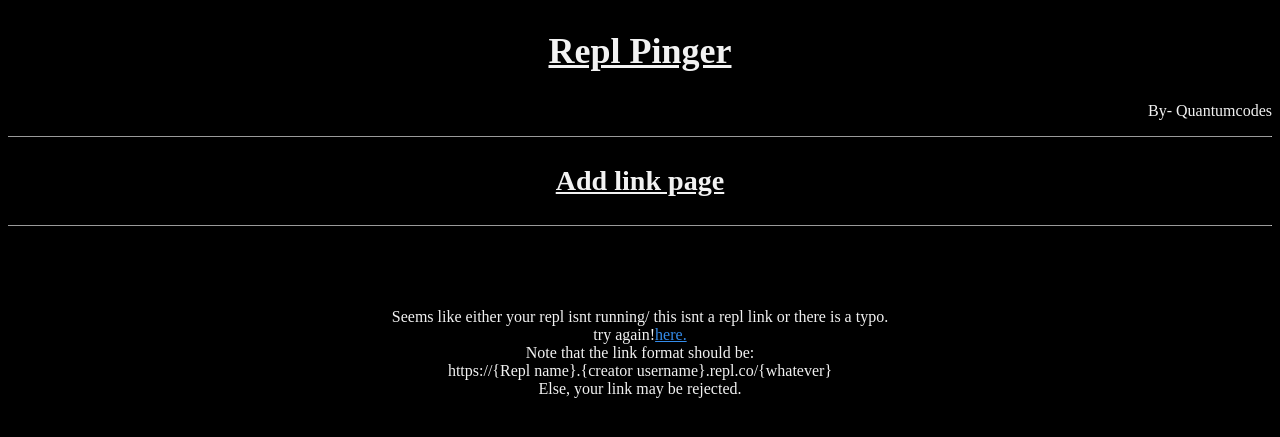
After one commit to tucommenceapousser/Repl-PingR, a Flask app: template templates/ErrorAdd.html in a window 1280 px wide. The commit adds this page. Shown: the top 437 px of the page. Run offline with Flask 2, Linux system fonts and the light colour scheme; the template is opened without the code that fills it, so the values that code supplies are empty.

Commit message:
Add works

```diff
--- a/Keep.py
+++ b/Keep.py
@@ -1,6 +1,7 @@
 from flask import Flask, render_template, request
 from threading import Thread
 import Process
+from Process import check_dupes, generateID, add_db
 app = Flask('app')
 link =""
 @app.route("/delete",methods = ["POST","GET"])
@@ -21,7 +22,20 @@ def adding():
     link = request.form['link']
     if not "https://" in link:
       link = "https://"  +  link
-    print(link,Process.link_filter(link))
+      link_status = Process.link_filter(link)
+    print(link,link_status)
+    if link_status == "error":
+      return render_template("ErrorAdd.html")
+    else:
+      if check_dupes(link) == "error":
+        return "Link already exists"
+      else:
+        ID = generateID()
+        add = add_db(ID,link)
+        if add == "added":
+          return render_template("Added.html", link = link, ID = ID)
+        else:
+          return add
   return render_template("Add.html")
 
 def host():
--- a/main.py
+++ b/main.py
@@ -1,6 +1,5 @@
 import requests, time, Keep, os, random
 from replit import db
-#REPLACE FLASK WITH REPLIT WEB
 Server = 1
 os.system('clear')
 def ping():
--- a/templates/Add.html
+++ b/templates/Add.html
@@ -6,7 +6,7 @@
   <font color="#f2f2f2" size="5">
        <h2><center><b><u>Repl Pinger</u></b></center></h2><font size = 3><p align="right"> By- Quantumcodes    </p></font>
     <hr size=1>
-    <h3><p align="center"><u>Delete link page</u></p></h3>
+    <h3><p align="center"><u>Add link page</u></p></h3>
     <hr size="1">
     <br>
     <br>
--- /dev/null
+++ b/templates/ErrorAdd.html
@@ -0,0 +1,17 @@
+<!DOCTYPE html>
+<head>
+  <title>Add-repl pinger</title>
+</head>
+<body bgcolor="black" alink="#348ceb" vlink="#348ceb" link="#348ceb">
+  <font color="#f2f2f2" size="5">
+       <h2><center><b><u>Repl Pinger</u></b></center></h2><font size = 3><p align="right"> By- Quantumcodes    </p></font>
+    <hr size=1>
+    <h3><p align="center"><u>Add link page</u></p></h3>
+    <hr size="1">
+    <br>
+    <br>
+    <font size="3">
+    <p align="center">Seems like either your repl isnt running/ this isnt a repl link or there is a typo.<br>try again!<a href="https://repl-pinger.quantumcodes.repl.co/add">here.</a><br>Note that the link format should be:<br>https://{Repl name}.{creator username}.repl.co/{whatever}<br>Else, your link may be rejected.<br></p>
+    </font></font>
+</body>
+</html>
```
Also changed, not shown: Process.py (+25 -1 lines), templates/Added.html (added, +18 -0 lines), success-icon-10.png (added).
